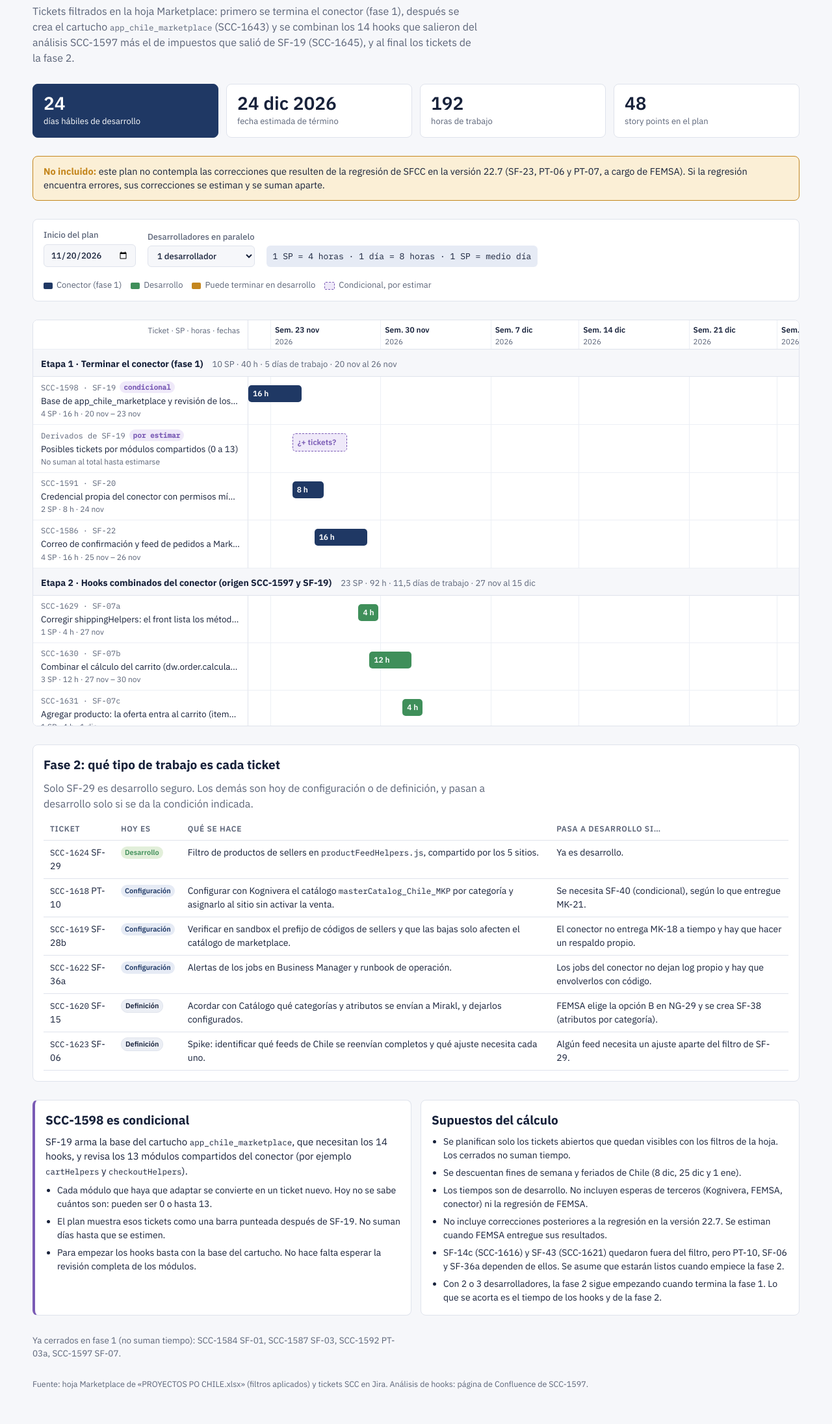
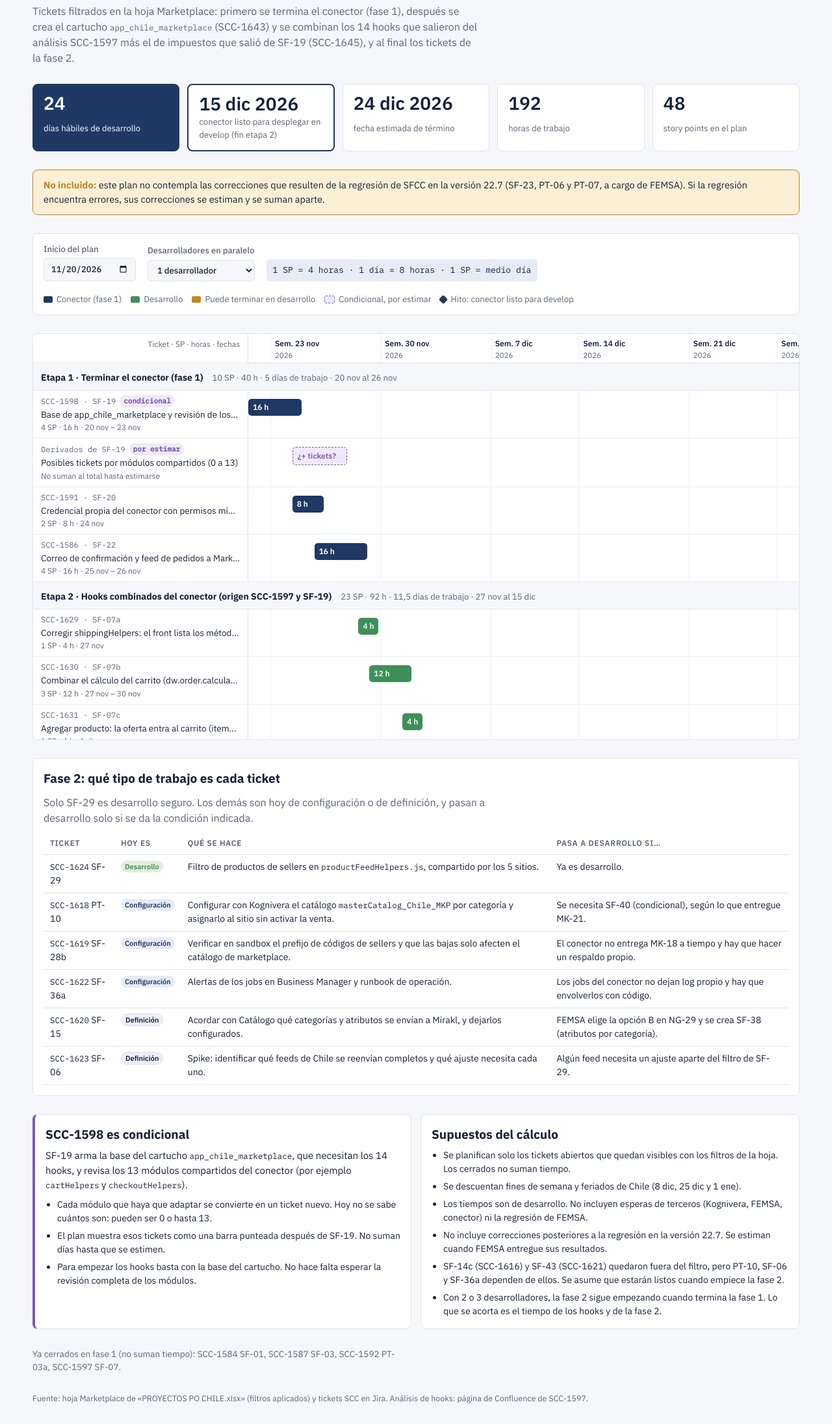
Before and after one commit to fsalcedocuba/plan-mk-cl, a plain HTML site: page index.html in a window 1280 px wide. Shown: the part 106-2298 px from the top of the page at 65% size. Drawn offline with Linux system fonts and the light colour scheme.

Commit message:
Agregar hito «Conector listo para develop» al terminar la etapa 2
Co-Authored-By: Claude Opus 5.5 <noreply@anthropic.com>

```diff
--- a/index.html
+++ b/index.html
@@ -74,6 +74,14 @@ p{margin:0;max-width:72ch}
 .bar.cond{background:var(--cond-soft);color:var(--cond);border:1.5px dashed var(--cond)}
 .bar[data-tip]{cursor:pointer}
 .bar[data-tip]:hover,.bar[data-tip]:focus-visible{outline:2px solid var(--fg);outline-offset:1px}
+.g-label.ms-label{background:var(--navy-soft)}
+.g-label.ms-label .n{font-weight:600;color:var(--navy)}
+.g-track.ms-track{background:var(--navy-soft)}
+.ms-line{position:absolute;top:0;bottom:0;border-left:2px dashed var(--navy)}
+.ms{position:absolute;top:50%;width:16px;height:16px;background:var(--navy);transform:translate(-50%,-50%) rotate(45deg);border-radius:2px;cursor:pointer}
+.ms:hover,.ms:focus-visible{outline:2px solid var(--fg);outline-offset:2px}
+.ms-txt{position:absolute;top:50%;transform:translateY(-50%);font-size:12px;font-weight:600;color:var(--navy);white-space:nowrap}
+.kpi.ms-kpi{border-color:var(--navy);border-width:2px}
 .tip{position:fixed;z-index:20;max-width:300px;background:var(--fg);color:var(--bg);border-radius:6px;padding:8px 11px;font-size:13px;line-height:1.45;pointer-events:none;box-shadow:0 4px 14px rgba(0,0,0,.18)}
 .tag{display:inline-block;font-size:11px;font-weight:600;padding:1px 6px;border-radius:10px;margin-left:6px;vertical-align:1px}
 .tag.nat-dev{background:var(--dev-soft);color:var(--dev);margin-left:8px}
@@ -106,6 +114,7 @@ footer{font-size:12.5px;color:var(--muted)}
 
   <section class="kpis" aria-label="Resumen">
     <div class="kpi main"><b id="k-dias">–</b><span>días hábiles de desarrollo</span></div>
+    <div class="kpi ms-kpi"><b id="k-ms">–</b><span>conector listo para desplegar en develop (fin etapa 2)</span></div>
     <div class="kpi"><b id="k-fin">–</b><span>fecha estimada de término</span></div>
     <div class="kpi"><b id="k-horas">–</b><span>horas de trabajo</span></div>
     <div class="kpi"><b id="k-sp">–</b><span>story points en el plan</span></div>
@@ -122,6 +131,7 @@ footer{font-size:12.5px;color:var(--muted)}
       <span><i style="background:var(--dev)"></i>Desarrollo</span>
       <span><i style="background:var(--maybe)"></i>Puede terminar en desarrollo</span>
       <span><i style="background:var(--cond-soft);border:1.5px dashed var(--cond)"></i>Condicional, por estimar</span>
+      <span><i style="background:var(--navy);width:10px;height:10px;transform:rotate(45deg)"></i>Hito: conector listo para develop</span>
     </div>
   </section>
 
@@ -247,6 +257,10 @@ function render(){
   document.getElementById('k-horas').textContent=sp*4;
   document.getElementById('k-sp').textContent=sp;
   document.getElementById('k-fin').textContent=fmt(days[totalDays-1])+' '+days[totalDays-1].getFullYear();
+  // hito: el conector queda listo cuando terminan la fase 1 y los hooks (etapas 1 y 2)
+  const msU=Math.max(...T.filter(t=>t.st==='f1'||t.st==='hk').map(t=>s.end[t.k]));
+  const msD=days[Math.ceil(msU/2)-1];
+  document.getElementById('k-ms').textContent=fmt(msD)+' '+msD.getFullYear();
   const span=s.total+2; // unidades visibles (margen para la barra condicional)
   const pct=u=>(u/span*100);
   const g=document.getElementById('gantt');
@@ -275,6 +289,12 @@ function render(){
         h+=`<div class="g-track">${gridlines(span,days)}<div class="bar cond" style="left:${pct(en)}%;width:${pct(Math.min(4,span-en))}%">¿+ tickets?</div></div>`;
       }
     }
+    if(stg.id==='hk'){
+      const msTip=`<b>Hito · Conector listo</b><br>Terminan la fase 1 y los hooks combinados: el conector se puede desplegar en <b>develop</b>.<br>Fecha: <b>${longDay(msD)}, ${msU%2?'a mediodía':'al final del día'}</b>`;
+      const right=pct(msU)>70;
+      h+=`<div class="g-label ms-label"><span class="k">HITO · fin etapas 1 y 2</span><span class="n">Conector listo → despliegue en develop</span><span class="meta">${longDay(msD)}</span></div>`;
+      h+=`<div class="g-track ms-track">${gridlines(span,days)}<div class="ms-line" style="left:${pct(msU)}%"></div><div class="ms" tabindex="0" data-tip="${msTip.replace(/"/g,'&quot;')}" style="left:${pct(msU)}%"></div><span class="ms-txt" style="${right?`right:calc(${100-pct(msU)}% + 16px)`:`left:calc(${pct(msU)}% + 16px)`}">Deploy a develop · ${fmt(msD)}</span></div>`;
+    }
   }
   g.innerHTML=h;
   document.getElementById('done').textContent='Ya cerrados en fase 1 (no suman tiempo): '+DONE.join(', ')+'.';
@@ -292,11 +312,11 @@ function showTip(bar,x,y){
 }
 function hideTip(){tipEl.hidden=true}
 const gEl=document.getElementById('gantt');
-gEl.addEventListener('mousemove',e=>{const b=e.target.closest('.bar[data-tip]');b?showTip(b,e.clientX,e.clientY):hideTip()});
+gEl.addEventListener('mousemove',e=>{const b=e.target.closest('[data-tip]');b?showTip(b,e.clientX,e.clientY):hideTip()});
 gEl.addEventListener('mouseleave',hideTip);
-gEl.addEventListener('focusin',e=>{const b=e.target.closest('.bar[data-tip]');if(b)showTip(b)});
+gEl.addEventListener('focusin',e=>{const b=e.target.closest('[data-tip]');if(b)showTip(b)});
 gEl.addEventListener('focusout',hideTip);
-gEl.addEventListener('click',e=>{const b=e.target.closest('.bar[data-tip]');if(b)showTip(b,e.clientX,e.clientY)});
+gEl.addEventListener('click',e=>{const b=e.target.closest('[data-tip]');if(b)showTip(b,e.clientX,e.clientY)});
 document.querySelector('.gantt-box').addEventListener('scroll',hideTip,{passive:true});
 document.addEventListener('keydown',e=>{if(e.key==='Escape')hideTip()});
 document.getElementById('devs').addEventListener('change',render);
```
